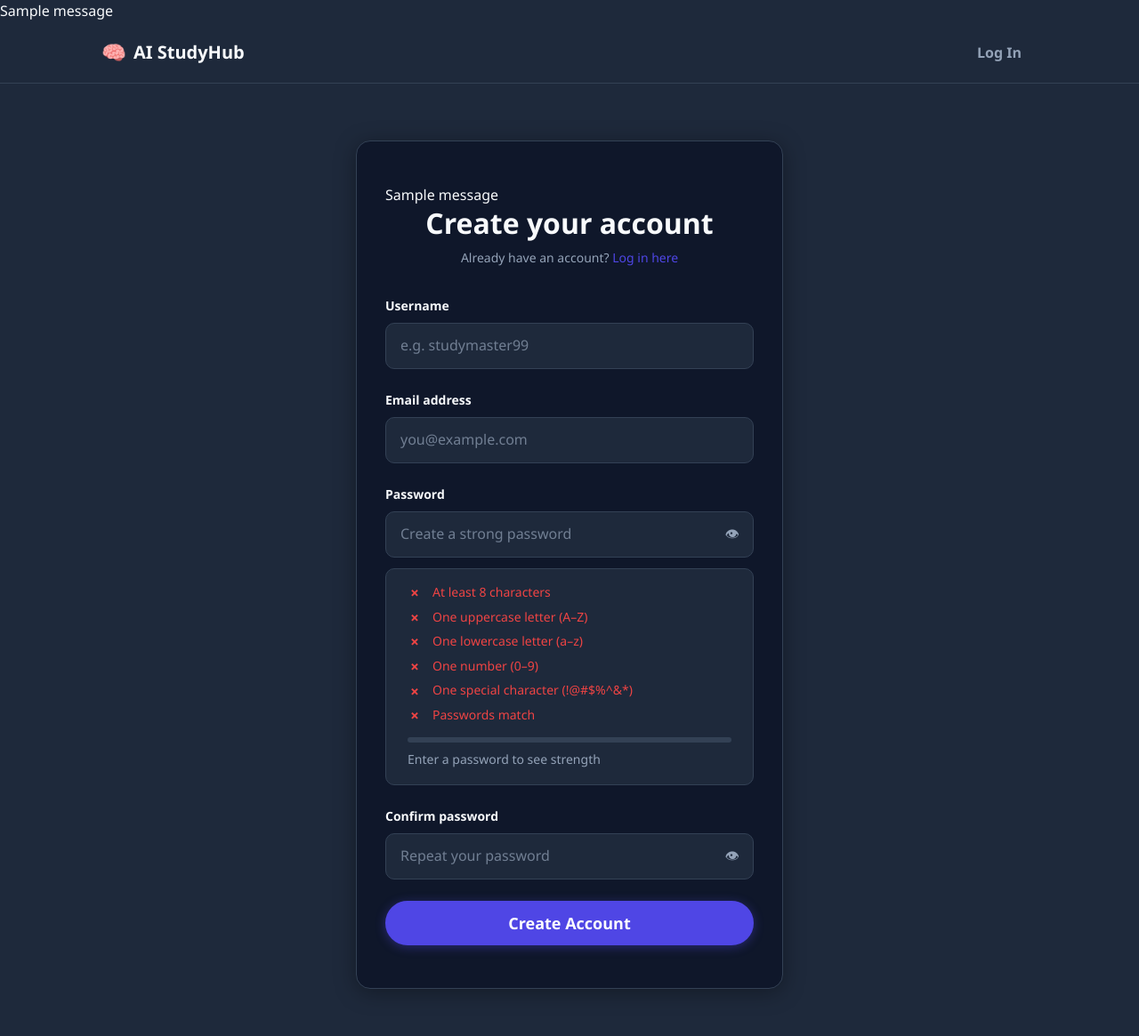
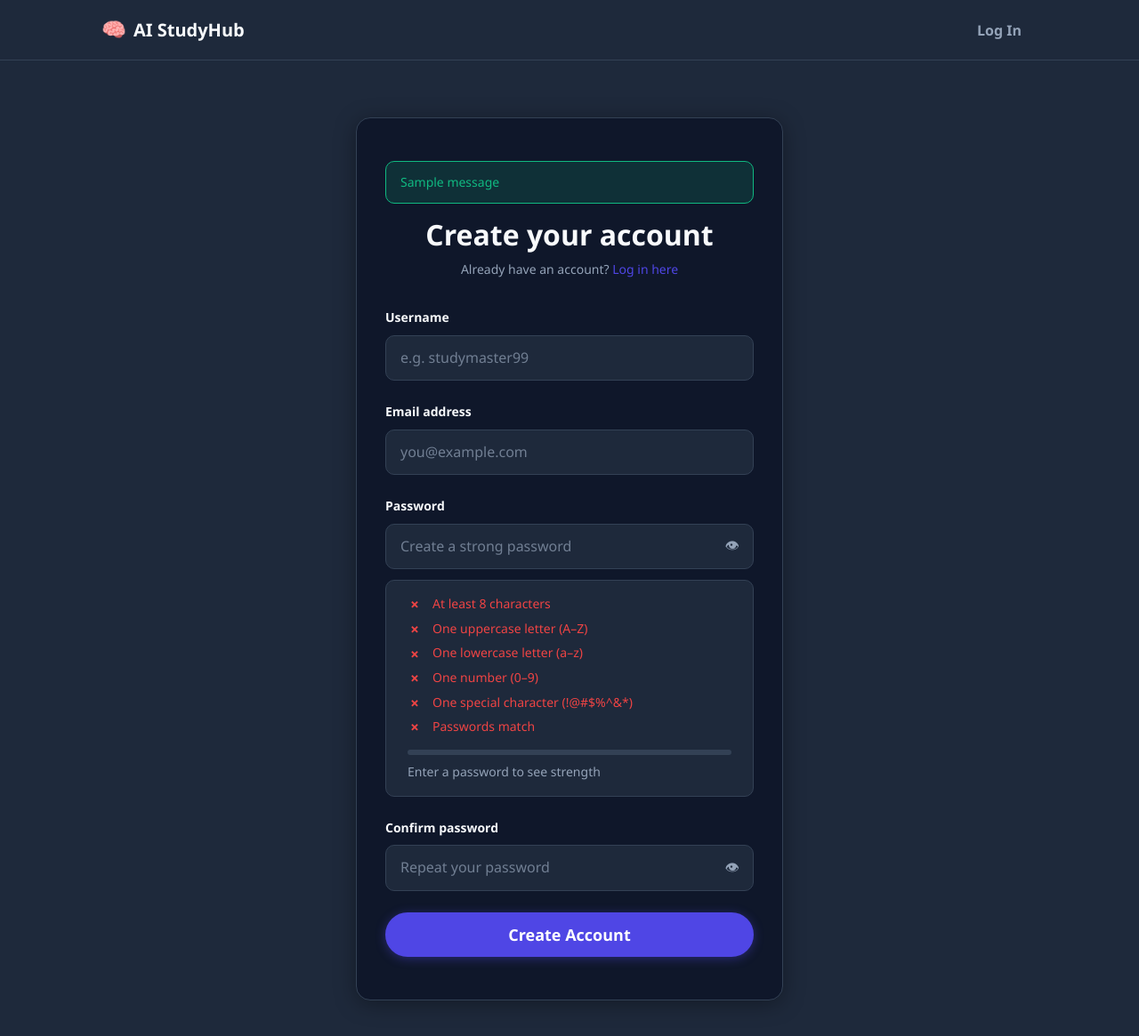
Before and after one commit to gzxfy/AI-Study-Hub, a Flask app: template templates/register.html in a window 1280 px wide. Shown: the top 1165 px of the page at 89% size. Run offline with Flask 3, Linux system fonts and the light colour scheme; the template is opened without the code that fills it, so the values that code supplies are empty; one stand-in notice (Sample message) is shown.

Commit message:
Refactor registration flow and styles
- Updated links in home.html to point to the new register template path.
- Deleted home.css as it was no longer needed(moved it)
- Added alert styles for success and danger messages in register.css.
- Adjusted register.html to include alert messages and updated script paths.
- Recreated home.css with the original styles for consistency across pages.

```diff
--- a/app/__init__.py
+++ b/app/__init__.py
@@ -8,9 +8,12 @@
 migrate = Migrate()
 login_manager = LoginManager()
 
-def create_app():
+def create_app(test_config=None):
     app = Flask(__name__, template_folder='../templates', static_folder='../static')
     app.config.from_object(Config)
+
+    if test_config is not None:
+        app.config.update(test_config)
 
     db.init_app(app)
     migrate.init_app(app, db)
--- a/app/auth.py
+++ b/app/auth.py
@@ -12,6 +12,7 @@
     success = None
     email = None
     password = None
+    confirm_password = None
     if request.method == 'POST':
         username = request.form.get('username')
         email = request.form.get('email')
@@ -35,6 +36,7 @@
             db.session.commit()
 
             flash("Registration successful! Please log in.", "success")
+            return redirect(url_for('auth.register'))
 
         except ValueError as ve:
             flash(str(ve), "danger")
--- a/static/register.css
+++ b/static/register.css
@@ -568,7 +568,32 @@
 
 
 /* =============================================================
-   13. FOOTER — copied from home.css
+   13. ALERT / FLASH MESSAGES
+============================================================= */
+.alert {
+  padding:       var(--space-3) var(--space-4);
+  border-radius: var(--radius-md);
+  font-size:     var(--font-size-sm);
+  font-weight:   var(--font-weight-medium);
+  margin-bottom: var(--space-4);
+  border:        1px solid transparent;
+}
+
+.alert--success {
+  background-color: rgba(16, 185, 129, 0.15);
+  border-color:     var(--color-success);
+  color:            var(--color-success);
+}
+
+.alert--danger {
+  background-color: rgba(239, 68, 68, 0.15);
+  border-color:     var(--color-error);
+  color:            var(--color-error);
+}
+
+
+/* =============================================================
+   14. FOOTER — copied from home.css
 ============================================================= */
 .footer {
   background-color: var(--color-surface);
--- a/templates/register.html
+++ b/templates/register.html
@@ -8,16 +8,8 @@
       content="Create your free AI StudyHub account and start studying smarter."
     />
     <title>Register – AI StudyHub</title>
-    <link rel="stylesheet" href="{{ url_for('static', filename='register.css') }}" />
+    <link rel="stylesheet" href="../static/register.css" />
   </head>
-
-  {% with messages = get_flashed_messages(with_categories=true) %}
-  {% if messages %}
-    {% for category, message in messages %}
-      <div class="alert alert--{{ category }}">{{ message }}</div>
-    {% endfor %}
-  {% endif %}
-{% endwith %}
 
   <body>
 
@@ -322,6 +314,6 @@
       Script at end of <body> — the DOM is fully loaded before
       JS runs, so no DOMContentLoaded wrapper is needed.
     -->
-    <script src="{{ url_for('static', filename='register.js') }}"></script>
+    <script src="../static/register.js"></script>
   </body>
 </html>
```
Also changed, not shown: conftest.py (+4 -3 lines), home.html (+4 -4 lines), home.css (renamed from static/home.css).
